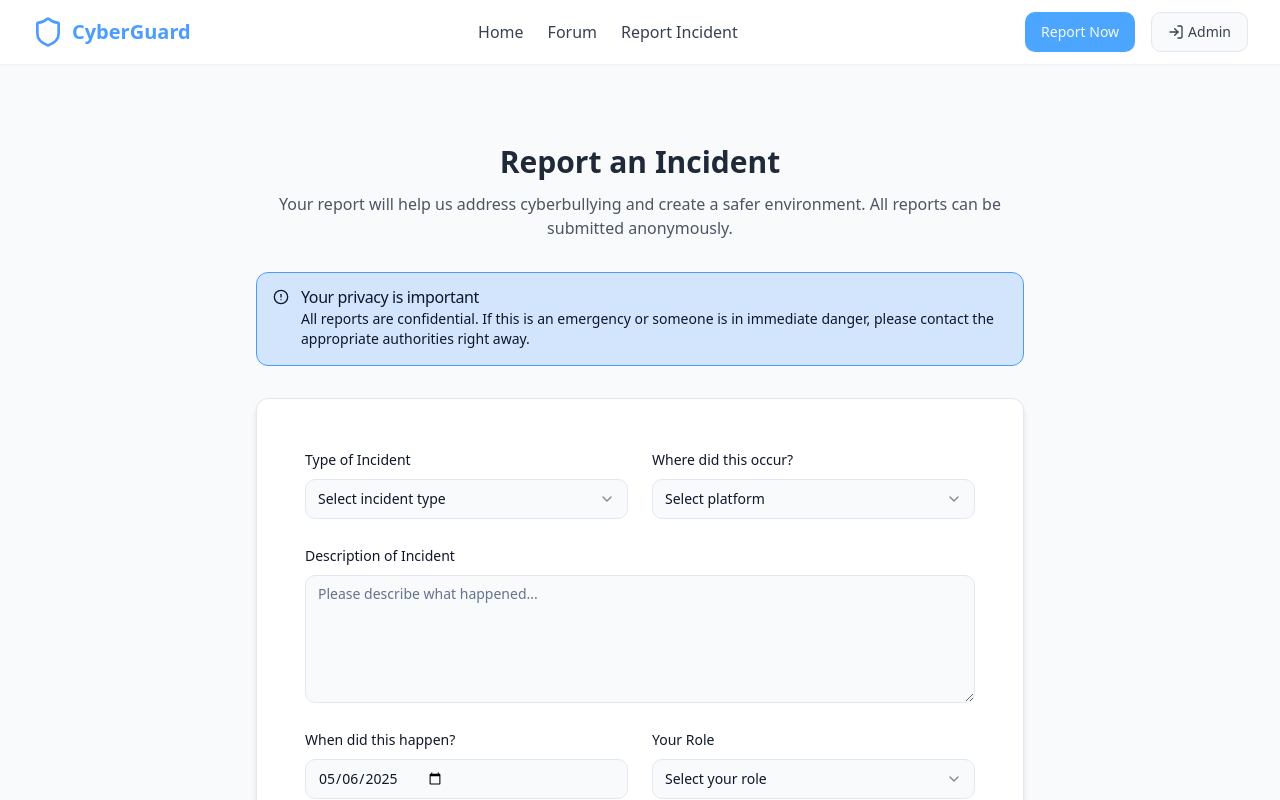
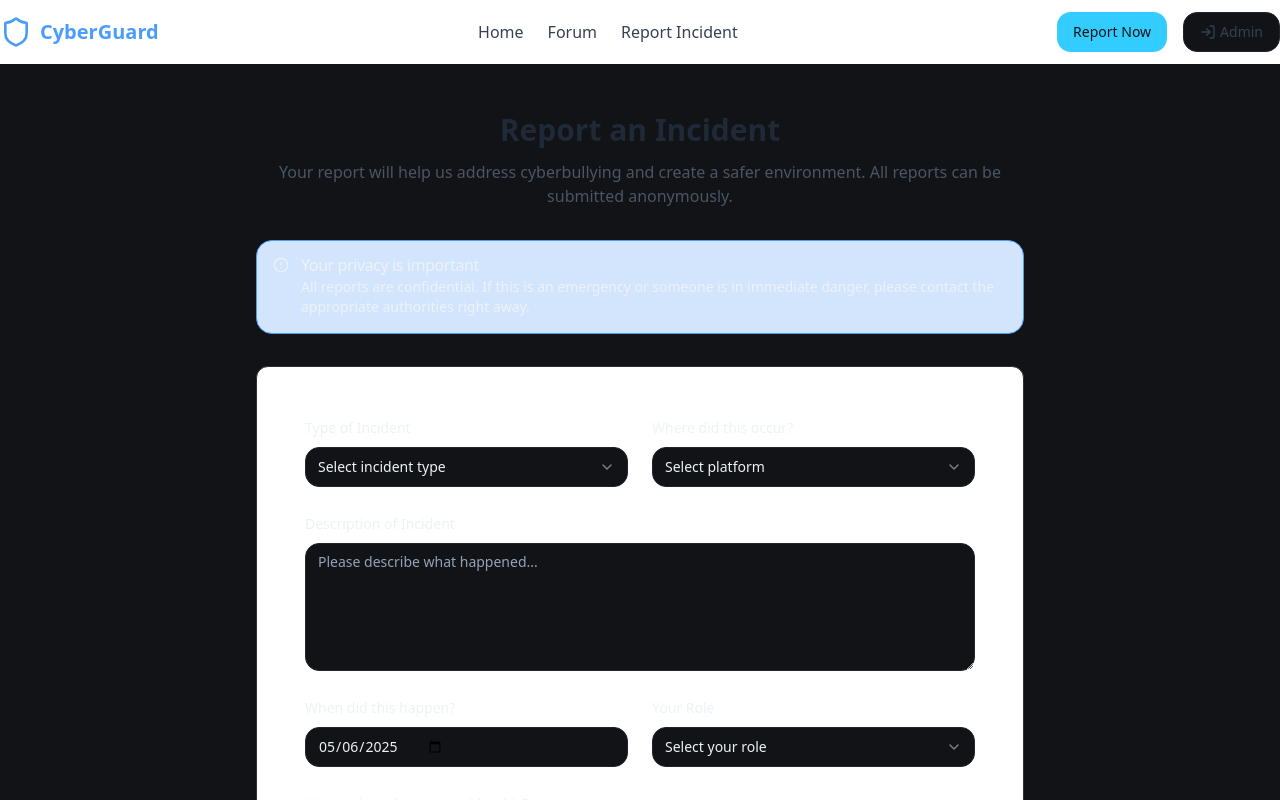
Before and after one commit to itsaot/cyberguard-safe-zone, a React (Vite) app: page /report in a window 1280 px wide. Shown: the top 800 px of the page. Built offline with nearby package versions, Linux system fonts and the light colour scheme.

Commit message:
Design landing page for CyberGuard Safe Zone
Implement a sleek, modern landing page with a dark-mode-first color palette, inspired by high-end tech brands. Include Hero, Key Features, About, and Footer sections. Ensure responsiveness and visual polish.

```diff
--- a/src/index.css
+++ b/src/index.css
@@ -5,35 +5,43 @@
 
 @layer base {
   :root {
-    --background: 210 40% 98%;
-    --foreground: 222 47% 11%;
+    --background: 220 15% 8%;
+    --foreground: 210 40% 95%;
 
-    --card: 0 0% 100%;
-    --card-foreground: 222 47% 11%;
+    --card: 220 15% 10%;
+    --card-foreground: 210 40% 95%;
 
-    --popover: 0 0% 100%;
-    --popover-foreground: 222 47% 11%;
+    --popover: 220 15% 10%;
+    --popover-foreground: 210 40% 95%;
 
-    --primary: 210 100% 65%;
-    --primary-foreground: 210 40% 98%;
+    --primary: 195 100% 60%;
+    --primary-foreground: 220 15% 8%;
 
-    --secondary: 162 44% 58%;
-    --secondary-foreground: 355 100% 100%;
+    --secondary: 160 100% 45%;
+    --secondary-foreground: 220 15% 8%;
 
-    --muted: 210 40% 96.1%;
-    --muted-foreground: 215.4 16.3% 46.9%;
+    --muted: 220 15% 15%;
+    --muted-foreground: 215 20% 65%;
 
-    --accent: 176 35% 93%;
-    --accent-foreground: 222.2 47.4% 11.2%;
+    --accent: 270 100% 70%;
+    --accent-foreground: 220 15% 8%;
 
-    --destructive: 0 84.2% 60.2%;
+    --destructive: 0 84% 60%;
     --destructive-foreground: 210 40% 98%;
 
-    --border: 214.3 31.8% 91.4%;
-    --input: 214.3 31.8% 91.4%;
-    --ring: 222.2 84% 4.9%;
+    --border: 220 15% 20%;
+    --input: 220 15% 15%;
+    --ring: 195 100% 60%;
 
-    --radius: 0.75rem;
+    --radius: 1rem;
+
+    /* Custom cybersecurity theme colors */
+    --cyber-blue: 195 100% 60%;
+    --cyber-green: 160 100% 45%;
+    --cyber-purple: 270 100% 70%;
+    --cyber-dark: 220 15% 8%;
+    --cyber-surface: 220 15% 10%;
+    --cyber-border: 220 15% 20%;
 
     --sidebar-background: 0 0% 98%;
     --sidebar-foreground: 240 5.3% 26.1%;
@@ -45,34 +53,34 @@
     --sidebar-ring: 217.2 91.2% 59.8%;
   }
 
-  .dark {
-    --background: 222.2 84% 4.9%;
-    --foreground: 210 40% 98%;
+  .light {
+    --background: 210 40% 98%;
+    --foreground: 222 47% 11%;
 
-    --card: 222.2 84% 4.9%;
-    --card-foreground: 210 40% 98%;
+    --card: 0 0% 100%;
+    --card-foreground: 222 47% 11%;
 
-    --popover: 222.2 84% 4.9%;
-    --popover-foreground: 210 40% 98%;
+    --popover: 0 0% 100%;
+    --popover-foreground: 222 47% 11%;
 
-    --primary: 210 100% 65%;
-    --primary-foreground: 0 0% 100%;
+    --primary: 195 100% 60%;
+    --primary-foreground: 210 40% 98%;
 
-    --secondary: 162 44% 58%;
+    --secondary: 160 100% 45%;
     --secondary-foreground: 0 0% 100%;
 
-    --muted: 217.2 32.6% 17.5%;
-    --muted-foreground: 215 20.2% 65.1%;
+    --muted: 210 40% 96%;
+    --muted-foreground: 215 16% 47%;
 
-    --accent: 176 35% 20%;
+    --accent: 270 100% 70%;
     --accent-foreground: 0 0% 100%;
 
-    --destructive: 0 62.8% 30.6%;
+    --destructive: 0 84% 60%;
     --destructive-foreground: 210 40% 98%;
 
-    --border: 217.2 32.6% 17.5%;
-    --input: 217.2 32.6% 17.5%;
-    --ring: 212.7 26.8% 83.9%;
+    --border: 214 32% 91%;
+    --input: 214 32% 91%;
+    --ring: 195 100% 60%;
   }
 }
 
@@ -92,19 +100,35 @@
 }
 
 @layer components {
-  .cg-container {
-    @apply max-w-7xl mx-auto px-4 sm:px-6 lg:px-8 py-8;
+  .cyber-container {
+    @apply max-w-7xl mx-auto px-4 sm:px-6 lg:px-8;
   }
 
-  .cg-card {
-    @apply bg-white rounded-xl shadow-md p-6 hover:shadow-lg transition-shadow duration-300;
+  .cyber-gradient {
+    background: linear-gradient(135deg, hsl(var(--cyber-dark)), hsl(var(--cyber-surface)));
   }
 
-  .cg-button-primary {
-    @apply bg-cyberguard-blue text-white rounded-lg px-5 py-2.5 hover:bg-blue-600 transition-colors duration-200;
+  .cyber-gradient-blue {
+    background: linear-gradient(135deg, hsl(var(--cyber-blue) / 0.1), hsl(var(--cyber-blue) / 0.05));
   }
 
-  .cg-button-secondary {
-    @apply bg-cyberguard-green text-white rounded-lg px-5 py-2.5 hover:bg-green-600 transition-colors duration-200;
+  .cyber-gradient-accent {
+    background: linear-gradient(135deg, hsl(var(--cyber-blue)), hsl(var(--cyber-purple)));
+  }
+
+  .cyber-glass {
+    @apply bg-card/10 backdrop-blur-md border border-border/20;
+  }
+
+  .cyber-glow {
+    box-shadow: 0 0 40px hsl(var(--cyber-blue) / 0.3);
+  }
+
+  .cyber-text-glow {
+    text-shadow: 0 0 20px hsl(var(--cyber-blue) / 0.5);
+  }
+
+  .hover-lift {
+    @apply transition-transform duration-300 hover:-translate-y-2;
   }
 }
```
Also changed, not shown: src/pages/Home.tsx (+210 -96 lines).
